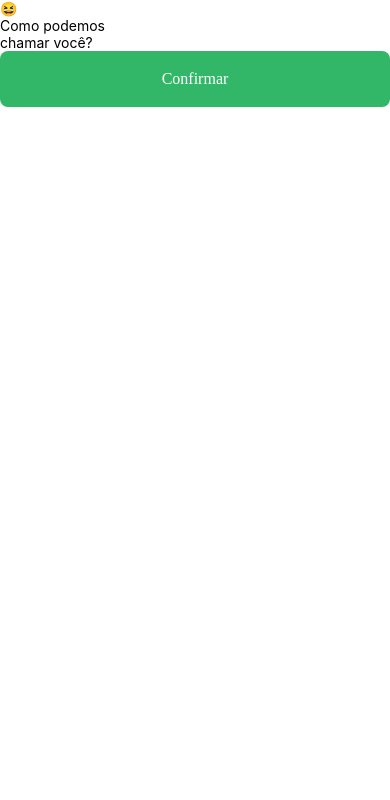
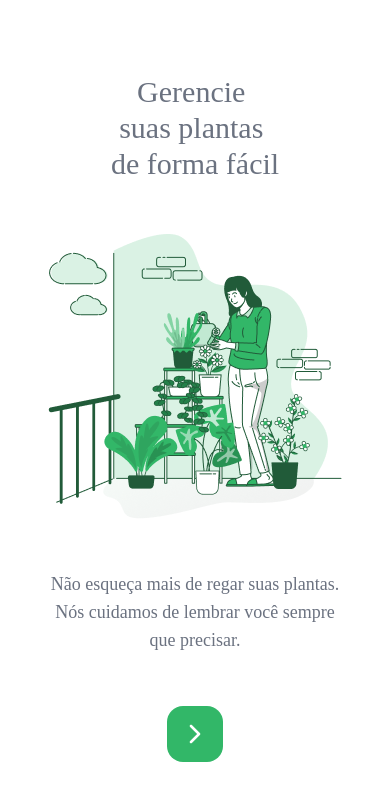
Before and after one commit to kallebysantos/plant-manager, a React Native app: screen /Welcome in a window 390 px wide. Shown: the top 800 px of the page. Built offline with nearby package versions, Linux system fonts and the light colour scheme.

Commit message:
📦 NEW: Adding React Navigation

```diff
--- a/App.tsx
+++ b/App.tsx
@@ -1,11 +1,11 @@
 import React from 'react';
 import {SafeAreaView} from 'react-native';
-import {UserIdentification} from './src/pages/UserIdentification';
+import {Routes} from './src/routes';
 
 export default function App() {
   return (
     <SafeAreaView className="flex-1">
-      <UserIdentification />
+      <Routes />
     </SafeAreaView>
   );
 }
--- a/package.json
+++ b/package.json
@@ -10,9 +10,13 @@
     "test": "jest"
   },
   "dependencies": {
+    "@react-navigation/native": "^6.1.4",
+    "@react-navigation/native-stack": "^6.9.10",
     "nativewind": "^2.0.11",
     "react": "18.2.0",
     "react-native": "0.71.3",
+    "react-native-safe-area-context": "^4.5.0",
+    "react-native-screens": "^3.20.0",
     "react-native-vector-icons": "^9.2.0"
   },
   "devDependencies": {
--- a/src/pages/Welcome.tsx
+++ b/src/pages/Welcome.tsx
@@ -1,3 +1,4 @@
+import {useNavigation} from '@react-navigation/native';
 import React from 'react';
 import {Image, Text, SafeAreaView, TouchableOpacity} from 'react-native';
 
@@ -7,6 +8,8 @@ import colors from 'tailwindcss/colors';
 import wateringImg from '../assets/watering.png';
 
 export function Welcome() {
+  const navigator = useNavigation();
+
   return (
     <SafeAreaView className="p-12 flex-1 items-center justify-around">
       <Text className="text-3xl text-center font-heading text-gray-500">
@@ -24,7 +27,8 @@ export function Welcome() {
 
       <TouchableOpacity
         className="w-14 h-14 mb-2 bg-green-500 rounded-2xl items-center justify-center"
-        activeOpacity={0.7}>
+        activeOpacity={0.7}
+        onPress={() => navigator.navigate('UserIdentification')}>
         <Feather name="chevron-right" size={32} color={colors.white} />
       </TouchableOpacity>
     </SafeAreaView>
--- /dev/null
+++ b/src/routes/index.tsx
@@ -0,0 +1,16 @@
+import React from 'react';
+import {NavigationContainer} from '@react-navigation/native';
+
+import {StackRoutes, StackRoutesList} from './stack.routes';
+
+export const Routes = () => (
+  <NavigationContainer>
+    <StackRoutes />
+  </NavigationContainer>
+);
+
+declare global {
+  namespace ReactNavigation {
+    interface RootParamList extends StackRoutesList {}
+  }
+}
--- /dev/null
+++ b/src/routes/stack.routes.tsx
@@ -0,0 +1,39 @@
+import {createNativeStackNavigator} from '@react-navigation/native-stack';
+import React from 'react';
+
+import colors from '../styles/colors';
+
+import {Welcome} from '../pages/Welcome';
+import {UserIdentification} from '../pages/UserIdentification';
+/* import {Confirmation} from '../pages/Confirmation';
+import {PlantSelect} from '../pages/PlantSelect'; */
+
+export type StackRoutesList = {
+  Welcome: undefined;
+  UserIdentification: undefined;
+  Confirmation: undefined;
+  PlantSelect: undefined;
+};
+
+const stackRoutes = createNativeStackNavigator<StackRoutesList>();
+
+export const StackRoutes: React.FC = () => (
+  <stackRoutes.Navigator
+    screenOptions={{
+      headerShown: false,
+      contentStyle: {
+        backgroundColor: colors.white,
+      },
+    }}>
+    <stackRoutes.Screen name="Welcome" component={Welcome} />
+
+    <stackRoutes.Screen
+      name="UserIdentification"
+      component={UserIdentification}
+    />
+    {/*
+    <stackRoutes.Screen name="Confirmation" component={Confirmation} />
+
+    <stackRoutes.Screen name="PlantSelect" component={PlantSelect} /> */}
+  </stackRoutes.Navigator>
+);
```
Also changed, not shown: 2 other files (tests, documents, lock files or other folders).
